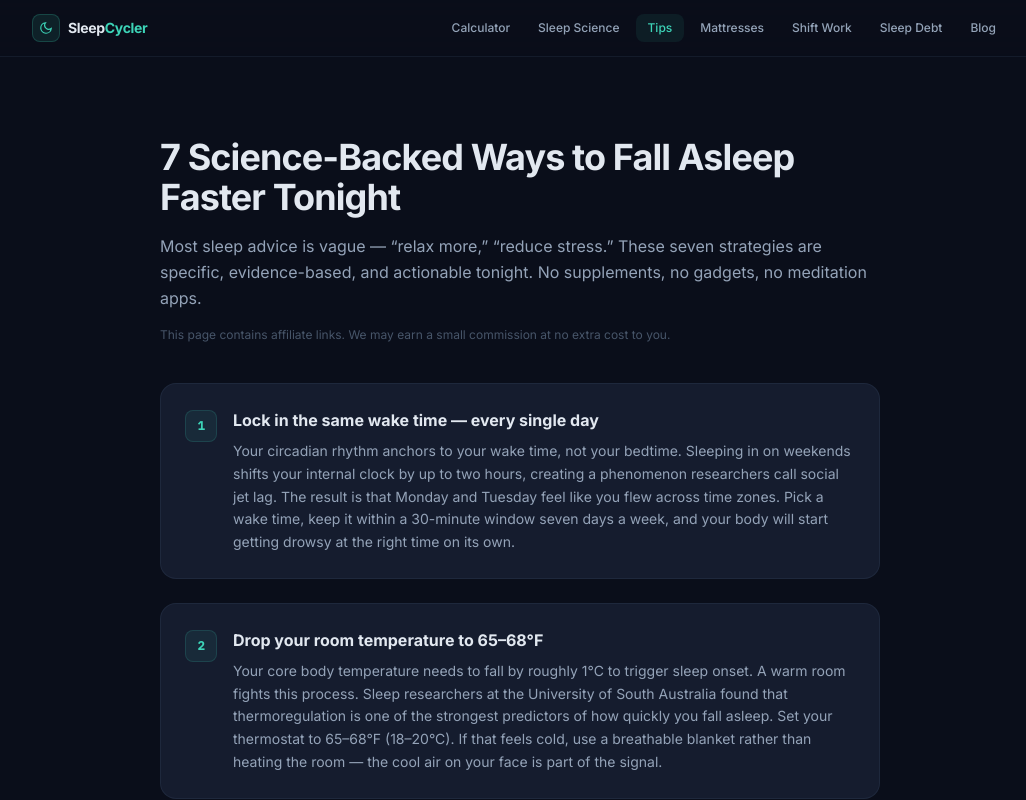
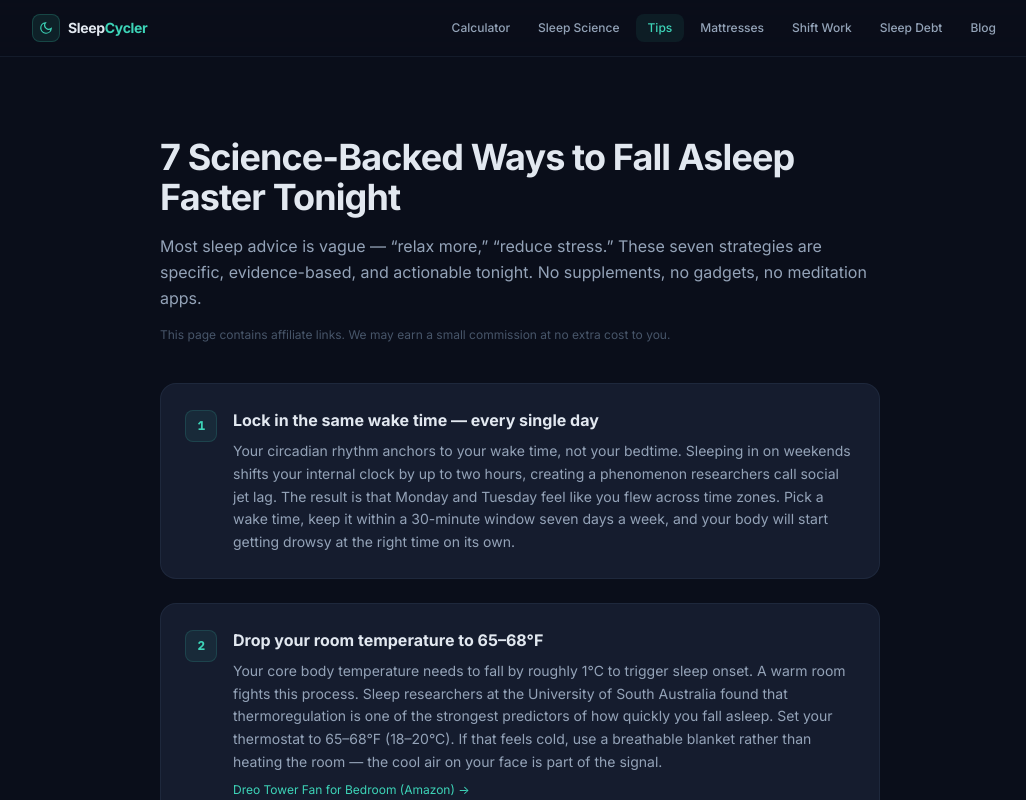
Before and after one commit to James-Hill-864/sleep-calculator, a React (Vite) app: page /sleep-tips in a window 1280 px wide. Shown: the top 800 px of the page, without its empty margins (120-1146 px from the left). Built offline with nearby package versions, Linux system fonts and the light colour scheme.

Commit message:
Add Dreo Tower Fan affiliate link to temperature tip

```diff
--- a/src/pages/SleepTips.jsx
+++ b/src/pages/SleepTips.jsx
@@ -10,6 +10,7 @@ const TIPS = [
   {
     title: 'Drop your room temperature to 65–68°F',
     body: 'Your core body temperature needs to fall by roughly 1°C to trigger sleep onset. A warm room fights this process. Sleep researchers at the University of South Australia found that thermoregulation is one of the strongest predictors of how quickly you fall asleep. Set your thermostat to 65–68°F (18–20°C). If that feels cold, use a breathable blanket rather than heating the room — the cool air on your face is part of the signal.',
+    affiliate: { href: 'https://amzn.to/4mstkhp', label: 'Dreo Tower Fan for Bedroom (Amazon) →' },
   },
   {
     title: 'Cut all screens 45–60 minutes before bed',
```
